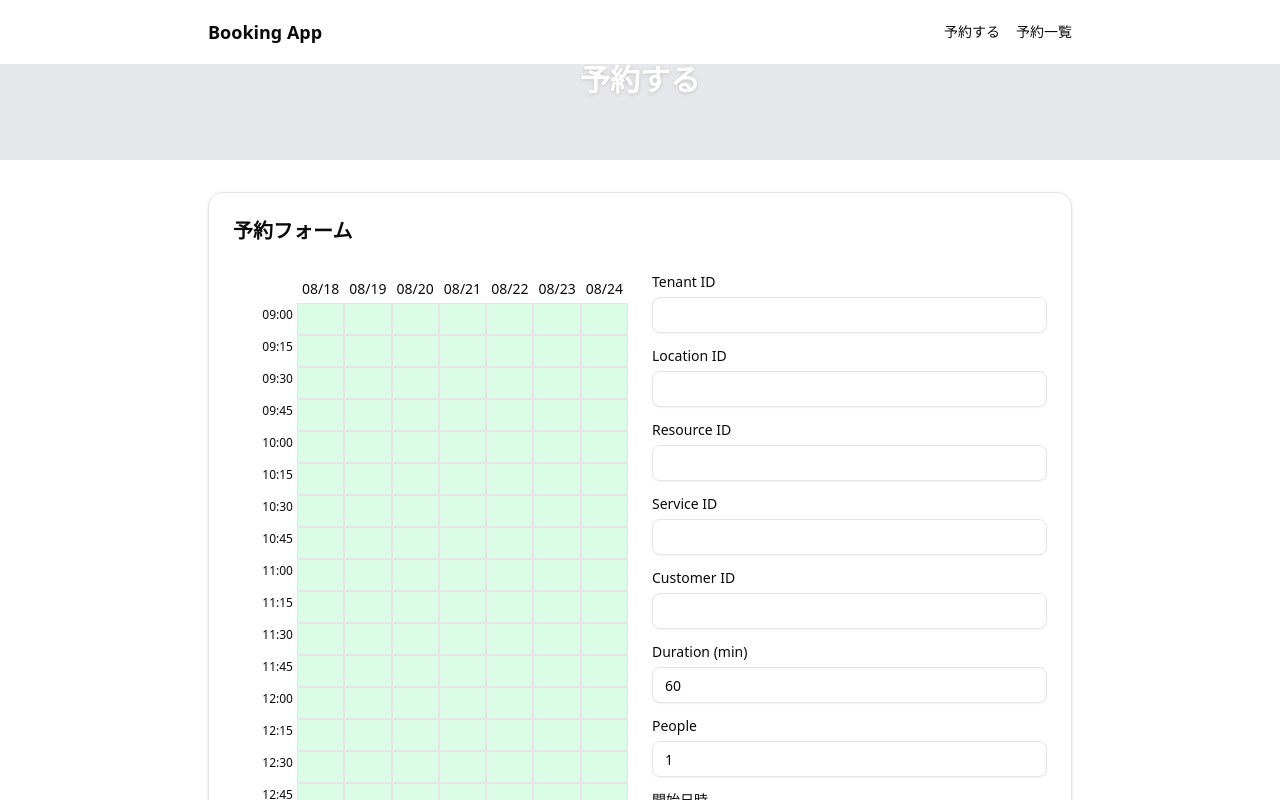
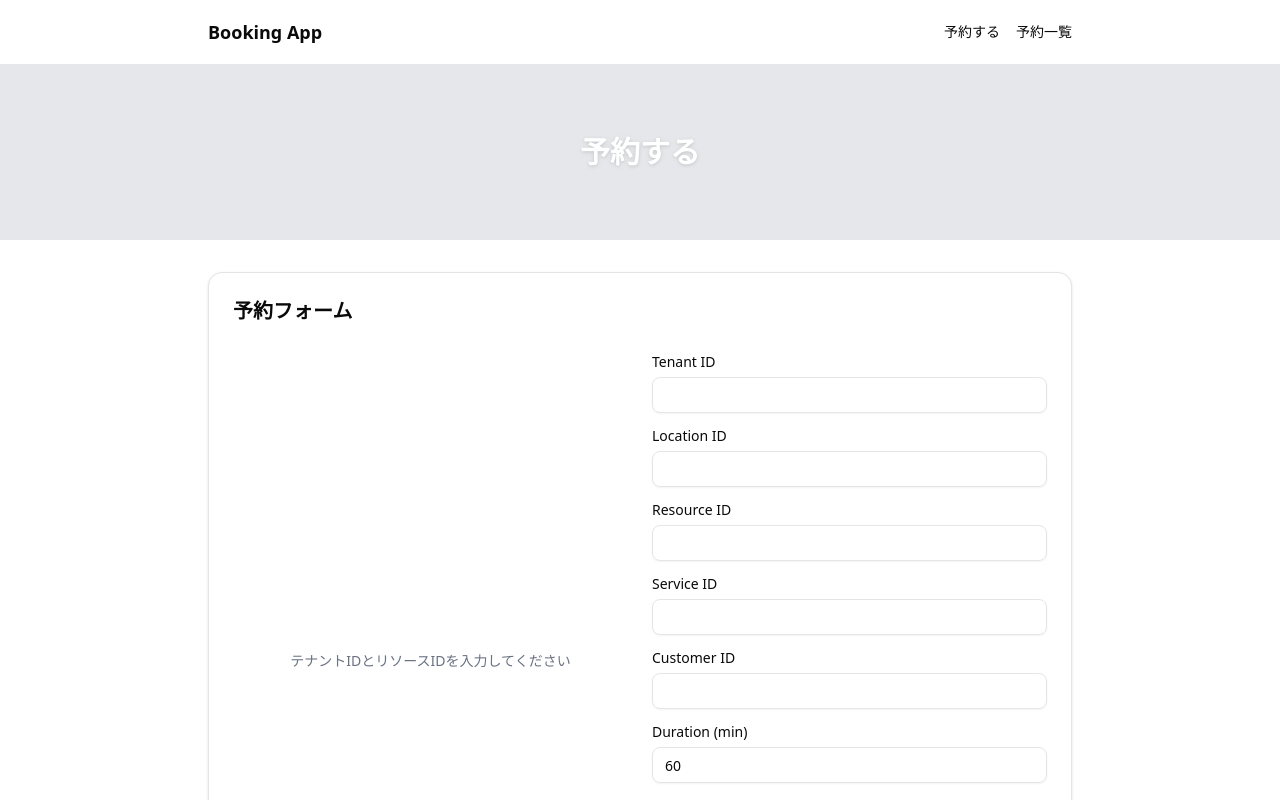
Before and after one commit to FumiyaKidachi0722/booking-app, a Next.js app: page /reserve in a window 1280 px wide. Shown: the top 800 px of the page. Built offline with nearby package versions, Linux system fonts and the light colour scheme.

Commit message:
Improve availability form and header layout

```diff
--- a/src/components/page-header.tsx
+++ b/src/components/page-header.tsx
@@ -15,6 +15,7 @@ export function PageHeader({ title, imageUrl }: PageHeaderProps) {
         backgroundImage: imageUrl ? `url(${imageUrl})` : undefined,
         height: PAGE_HEADER_HEIGHT,
         marginTop: -HEADER_HEIGHT,
+        paddingTop: HEADER_HEIGHT,
       }}
     >
       {title && <h1 className="text-3xl font-bold text-white drop-shadow">{title}</h1>}
--- a/src/components/reservations/reservation-form.tsx
+++ b/src/components/reservations/reservation-form.tsx
@@ -1,6 +1,6 @@
 'use client';
 
-import { useState } from 'react';
+import { useEffect, useState } from 'react';
 import { zodResolver } from '@hookform/resolvers/zod';
 import { useForm } from 'react-hook-form';
 import { z } from 'zod';
@@ -90,6 +90,13 @@ export function ReservationForm() {
     { name: 'people', label: 'People', min: 1 },
   ] as const;
 
+  const tenantId = form.watch('tenantId');
+  const resourceId = form.watch('resourceId');
+
+  useEffect(() => {
+    form.setValue('startAtUTC', '');
+  }, [tenantId, resourceId, form]);
+
   return (
     <Card className="mx-auto max-w-5xl">
       <CardHeader>
@@ -99,6 +106,8 @@ export function ReservationForm() {
         <Form {...form}>
           <div className="grid gap-6 md:grid-cols-2">
             <WeeklyCalendar
+              tenantId={tenantId}
+              resourceId={resourceId}
               selected={form.watch('startAtUTC') ? new Date(form.watch('startAtUTC')) : undefined}
               onSelect={(d) =>
                 form.setValue('startAtUTC', d.toISOString(), { shouldValidate: true })
--- a/src/components/reservations/weekly-calendar.tsx
+++ b/src/components/reservations/weekly-calendar.tsx
@@ -10,28 +10,51 @@ interface Slot {
 }
 
 interface WeeklyCalendarProps {
+  tenantId: string;
+  resourceId: string;
   selected?: Date;
   onSelect: (date: Date) => void;
 }
 
-export function WeeklyCalendar({ selected, onSelect }: WeeklyCalendarProps) {
+export function WeeklyCalendar({ tenantId, resourceId, selected, onSelect }: WeeklyCalendarProps) {
   const weekStart = startOfWeek(new Date(), { weekStartsOn: 1 });
   const days = Array.from({ length: 7 }, (_, i) => addDays(weekStart, i));
   const [data, setData] = useState<Record<string, Slot[]>>({});
 
   useEffect(() => {
+    if (!tenantId || !resourceId) return;
+    setData({});
     const daysToFetch = Array.from({ length: 7 }, (_, i) => addDays(weekStart, i));
-    daysToFetch.forEach((day) => {
-      const dateUTC = format(day, 'yyyy-MM-dd');
-      fetch(`/api/availability?tenantId=dummy&resourceId=dummy&dateUTC=${dateUTC}`)
-        .then((res) => res.json())
-        .then((json) => setData((prev) => ({ ...prev, [dateUTC]: json.slots })));
+    Promise.all(
+      daysToFetch.map((day) => {
+        const dateUTC = format(day, 'yyyy-MM-dd');
+        return fetch(
+          `/api/availability?tenantId=${tenantId}&resourceId=${resourceId}&dateUTC=${dateUTC}`,
+        )
+          .then((res) => res.json())
+          .then((json) => ({ dateUTC, slots: json.slots }));
+      }),
+    ).then((results) => {
+      setData(
+        results.reduce<Record<string, Slot[]>>((acc, cur) => {
+          acc[cur.dateUTC] = cur.slots;
+          return acc;
+        }, {}),
+      );
     });
-  }, [weekStart]);
+  }, [weekStart, tenantId, resourceId]);
 
   const times = Array.from({ length: (18 - 9) * 4 }, (_, i) =>
     addMinutes(startOfDay(new Date()), 9 * 60 + i * 15),
   );
+
+  if (!tenantId || !resourceId) {
+    return (
+      <div className="flex h-full items-center justify-center p-4 text-sm text-gray-500">
+        テナントIDとリソースIDを入力してください
+      </div>
+    );
+  }
 
   return (
     <div className="overflow-auto">
@@ -61,7 +84,7 @@ export function WeeklyCalendar({ selected, onSelect }: WeeklyCalendarProps) {
                     'h-8 border text-xs',
                     available
                       ? 'bg-green-100 hover:bg-green-200'
-                      : 'bg-gray-100 cursor-not-allowed',
+                      : 'cursor-not-allowed bg-gray-100',
                     isSelected && 'bg-blue-500 text-white',
                   )}
                 />
--- a/src/lib/constants.ts
+++ b/src/lib/constants.ts
@@ -1,2 +1,3 @@
 export const HEADER_HEIGHT = 64; // px
-export const PAGE_HEADER_HEIGHT = 160; // px
+// Increased to give the hero header image a bit more vertical room
+export const PAGE_HEADER_HEIGHT = 240; // px
```
